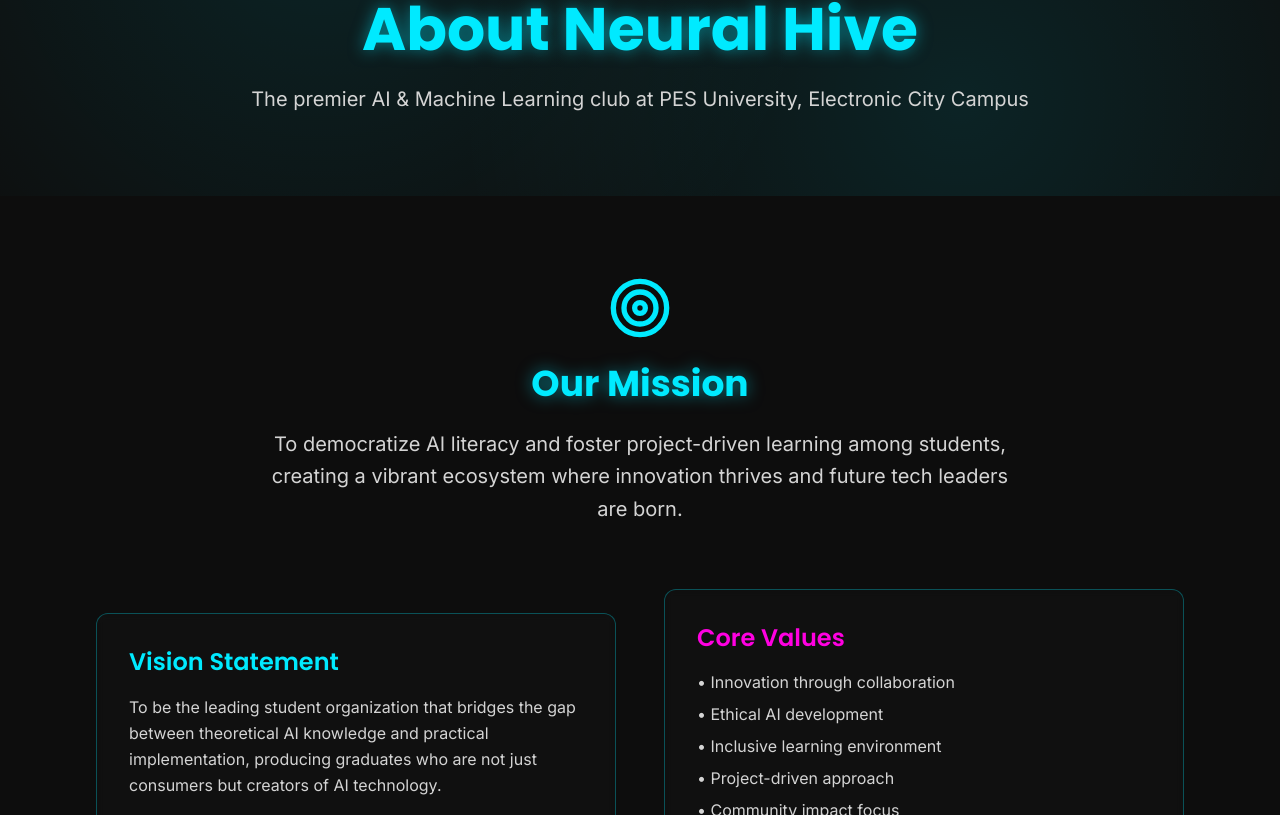
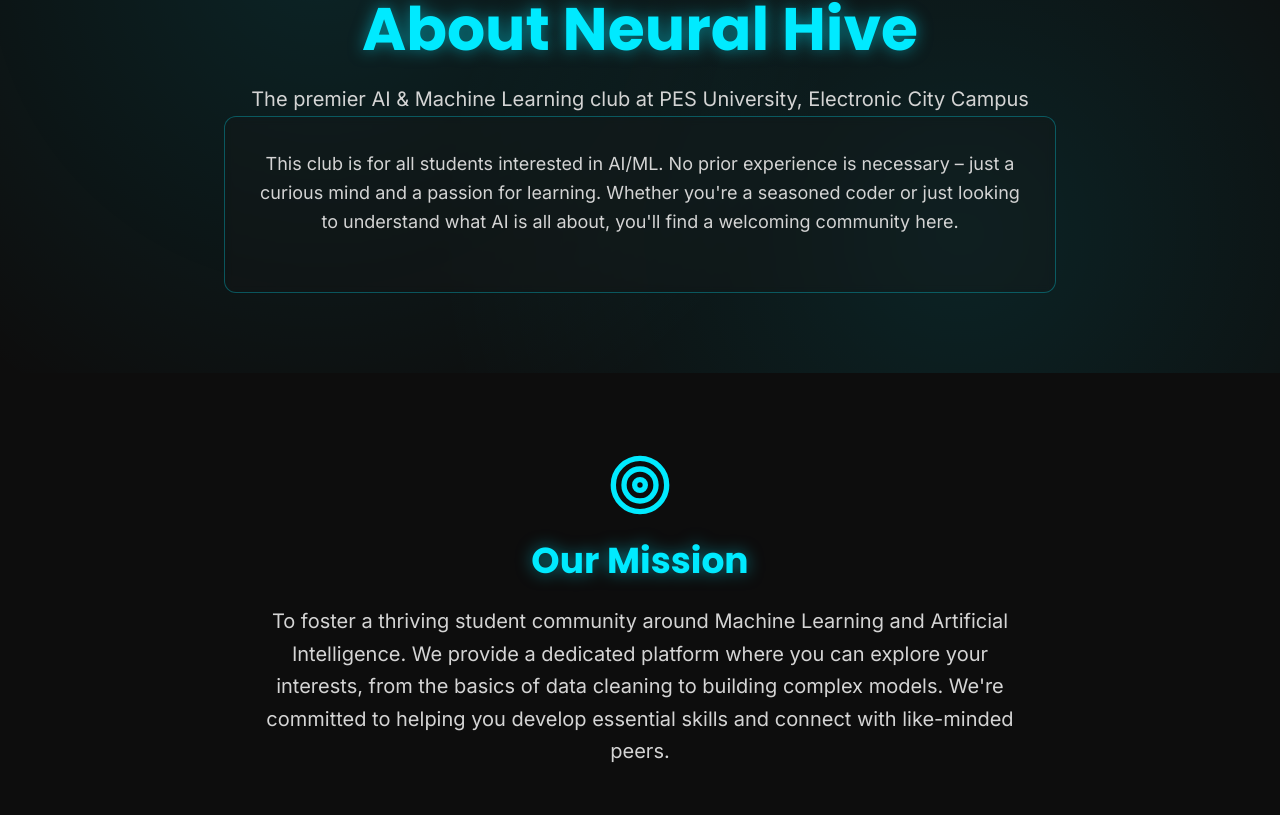
Before and after one commit to rtk5/NH-blog-drafts, a React (Vite) app in the folder website/: page /about in a window 1280 px wide. Shown: the part 265-1080 px from the top of the page. Built offline with nearby package versions, Linux system fonts and the light colour scheme.

Commit message:
remove core values,put in what we do, add in who we're for

```diff
--- a/website/src/pages/About.tsx
+++ b/website/src/pages/About.tsx
@@ -50,6 +50,21 @@
               The premier AI & Machine Learning club at PES University, Electronic City Campus
             </p>
           </motion.div>
+
+
+          <motion.div
+            initial={{ opacity: 0, y: 50 }}
+            whileInView={{ opacity: 1, y: 0 }}
+            transition={{ duration: 0.8 }}
+            viewport={{ once: true }}
+            className="glass-card glow-border p-8 max-w-4xl mx-auto"
+          >
+            <p className="text-lg text-primary-gray-300 font-inter leading-relaxed mb-6">
+              This club is for all students interested in AI/ML. No prior experience is necessary –
+              just a curious mind and a passion for learning. Whether you're a seasoned coder or just
+              looking to understand what AI is all about, you'll find a welcoming community here.
+            </p>
+          </motion.div>
         </div>
       </section>
 
@@ -68,8 +83,11 @@
               Our Mission
             </h2>
             <p className="text-xl text-primary-gray-300 font-inter max-w-3xl mx-auto leading-relaxed">
-              To democratize AI literacy and foster project-driven learning among students,
-              creating a vibrant ecosystem where innovation thrives and future tech leaders are born.
+            To foster a thriving student community around Machine Learning and Artificial Intelligence.
+              We provide a dedicated platform where you can explore your interests, from the basics of
+            data cleaning to building complex models. We're committed to helping you develop essential skills
+                                      and connect with like-minded peers.
+
             </p>
           </motion.div>
 
@@ -99,14 +117,17 @@
               className="glass-card glow-border p-8"
             >
               <h3 className="text-2xl font-poppins font-semibold mb-4 text-primary-magenta">
-                Core Values
+               What We Do
               </h3>
+               <p className="text-primary-gray-300 font-inter leading-relaxed">
+              The world of AI and ML is vast and exciting, and so are our plans!
+              We're all about hands-on learning, skill development, and real-world application.
+              Here's a glimpse of what you can expect from us this semester:
+              </p>
               <ul className="text-primary-gray-300 font-inter space-y-2">
-                <li>• Innovation through collaboration</li>
-                <li>• Ethical AI development</li>
-                <li>• Inclusive learning environment</li>
-                <li>• Project-driven approach</li>
-                <li>• Community impact focus</li>
+                <li>• Workshops on Understanding Machine Learning Concepts: For beginners or pros, we cover key ML principles, making complex ideas accessible and fun.</li>
+                <li>• Start-ups Guest Talks: Connect with the pros! We'll be inviting founders from leading tech startups to share their insights on how AI/ML is used in the industry and what skills are in demand. </li>
+                <li>• AI/ML for Social Good Hackathon: Use your AI/ML skills to come up with innovative solutions for rising social issues. An opportunity to collaborate, innovate, and make a real impact.</li>
               </ul>
             </motion.div>
           </div>
```
